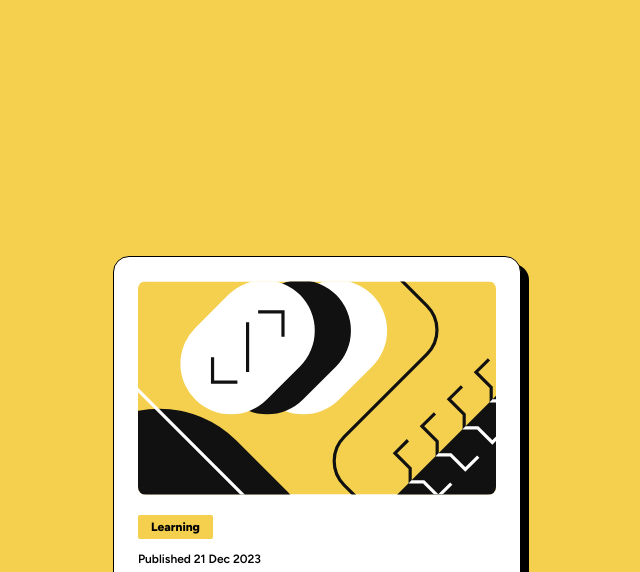
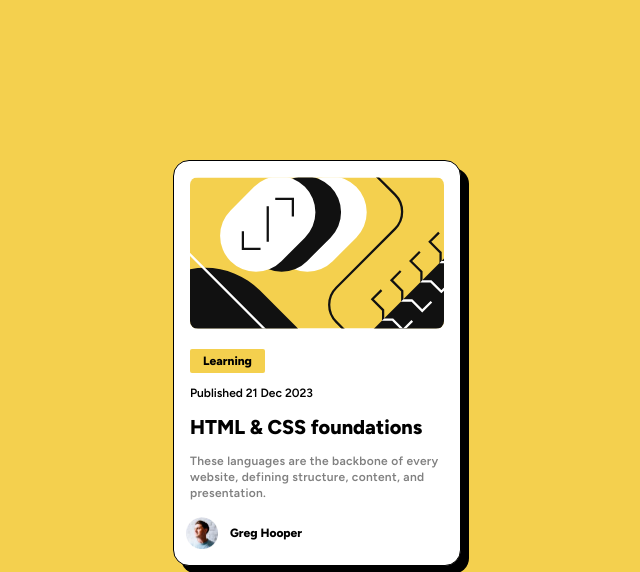
Before and after one commit to sleepypillowz/blog-preview, a website: page src/index.html in a window 1280 px wide. Shown: the top 572 px of the page, without its empty margins (323-963 px from the left). Drawn offline with Linux system fonts and the light colour scheme.

Commit message:
finalized

```diff
--- a/src/index.html
+++ b/src/index.html
@@ -7,26 +7,25 @@
   <title>Frontend Mentor | Blog preview card</title>
   <link href="./output.css" rel="stylesheet">
 </head>
-<body class="mx-7 my-16 bg-Primary font-figtree text-xs">
+<body class="my-40 bg-Primary font-figtree text-xs">
 
-<!--style="box-shadow: 0.5rem 0.5rem;-->
-
-  <div class="md:grid md:grid-cols-3">
-    <main class="shadow-simple col-start-2 my-48 rounded-2xl border border-black bg-White">
-      <div class="m-6 overflow-hidden rounded-lg">
-        <img class="h-full w-full object-cover" src="../assets/images/illustration-article.svg" alt="omelette">
+  <div class="flex items-center justify-center md:grid md:grid-cols-3">
+    <main class="col-start-2 m-auto max-w-72 rounded-2xl border border-black bg-White shadow-simple">
+      <div class="m-4 mb-6 flex items-center justify-center overflow-hidden rounded-lg">
+        <img class="object-cover" src="../assets/images/illustration-article.svg" alt="omelette" width="300">
       </div>
 
-      <strong class="mx-6 mt-8 rounded-sm border border-transparent bg-Primary px-3 py-1"><b>Learning</b></strong>
+      <strong class="mx-4 rounded-sm border border-transparent bg-Primary px-3 py-1"><b>Learning</b></strong>
       <p class="mt-4 font-extralight">Published 21 Dec 2023</p>
-      <p class="cursor-pointer font-youngserif800 text-xl hover:text-Primary md:text-3xl"><b>HTML & CSS foundations</b></p>
-      <p class="font-youngserif600 tracking-wider text-Grey">These languages are the backbone of every website, defining structure, content, and presentation.</p>
+      <p class="cursor-pointer font-youngserif800 text-xl hover:text-Primary md:text-xl"><b>HTML & CSS foundations</b></p>
+      <p class="font-youngserif600 tracking-wide text-Grey">These languages are the backbone of every website, defining structure, content, and presentation.</p>
 
-      <div class="mx-6 my-4 flex items-center overflow-hidden rounded-lg">
+      <div class="mx-6 my-4 ml-3 flex items-center overflow-hidden rounded-lg">
         <img class="h-8 w-8" src="../assets/images/image-avatar.webp" loading="lazy" alt="avatar">
-        <p class="mb-0 ml-4 font-youngserif600"><b>Greg Hooper</b></p>
+        <p class="mb-0 ml-3 font-youngserif600"><b>Greg Hooper</b></p>
       </div>
     </main>
+
   </div>
 </body>
 </html>
--- a/src/input.css
+++ b/src/input.css
@@ -6,6 +6,6 @@
 
 @layer base {
   p {
-    @apply mx-6 mb-3 text-black
+    @apply mx-4 mb-3 text-black
   }
 }
--- a/tailwind.config.js
+++ b/tailwind.config.js
@@ -17,7 +17,16 @@ module.exports = {
       },
       boxShadow: {
         'simple': '0.5rem 0.5rem',
-      }
+      },
+      maxWidth: {
+        '73': '18.25rem',
+        '74': '18.5rem',
+        '75': '18.75rem',
+        '76': '19rem',
+        '77': '19.25rem',
+        '78': '19.5rem',
+        '79': '19.75rem',
+      },
     },
   },
   plugins: [],
```
Also changed, not shown: README-template.md (deleted), README.md, screenshot.png (added), screenshot2.png (added), src/output.css.
